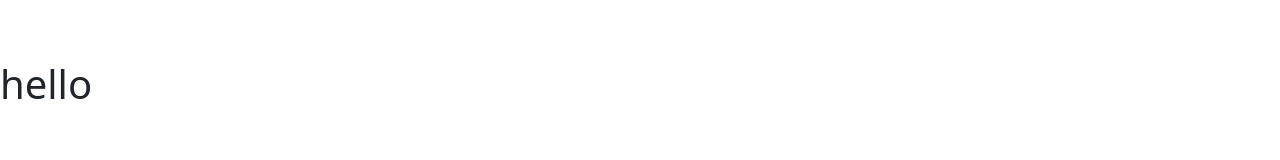
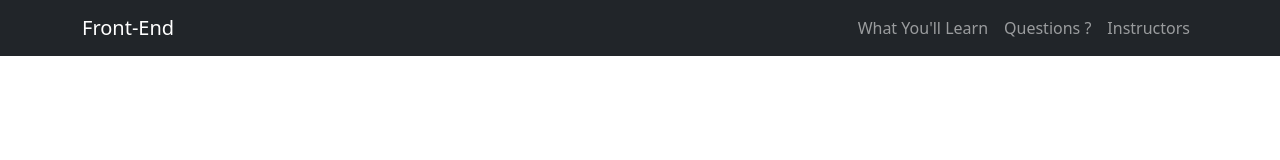
Before and after one commit to jonytalukdar/bootstrap-5, a plain HTML site: page index.html in a window 1280 px wide. Drawn offline with nearby package versions, Linux system fonts and the light colour scheme.

Commit message:
completed navbar

```diff
--- a/index.html
+++ b/index.html
@@ -14,7 +14,33 @@
     <link rel="stylesheet" href="style.css" />
   </head>
   <body>
-    <h1>hello</h1>
+    <nav class="navbar navbar-expand-md bg-dark navbar-dark">
+      <div class="container">
+        <a href="#" class="navbar-brand">Front-End</a>
+
+        <button
+          class="navbar-toggler"
+          data-bs-toggle="collapse"
+          data-bs-target="#nav-menu"
+        >
+          <span class="navbar-toggler-icon"></span>
+        </button>
+
+        <div class="collapse navbar-collapse" id="nav-menu">
+          <ul class="navbar-nav ms-auto text-center">
+            <li class="nav-item">
+              <a href="#learn" class="nav-link">What You'll Learn</a>
+            </li>
+            <li class="nav-item">
+              <a href="#questions" class="nav-link">Questions ?</a>
+            </li>
+            <li class="nav-item">
+              <a href="#instructors" class="nav-link">Instructors</a>
+            </li>
+          </ul>
+        </div>
+      </div>
+    </nav>
 
     <script
       src="https://cdn.jsdelivr.net/npm/bootstrap@5.0.2/dist/js/bootstrap.bundle.min.js"
--- a/style.css
+++ b/style.css
@@ -1,4 +1,4 @@
-body::before {
+/* body::before {
   display: block;
   content: '';
   height: 60px;
@@ -14,4 +14,4 @@ body::before {
   .news-input {
     width: 50%;
   }
-}
+} */
```
